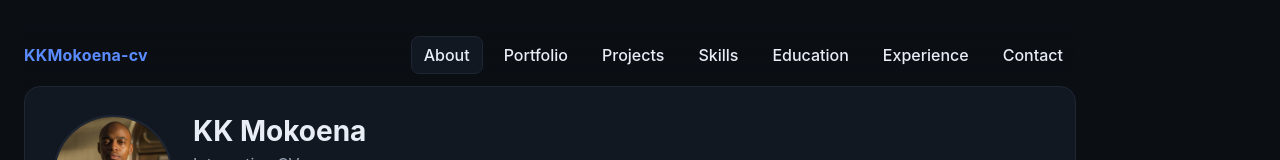
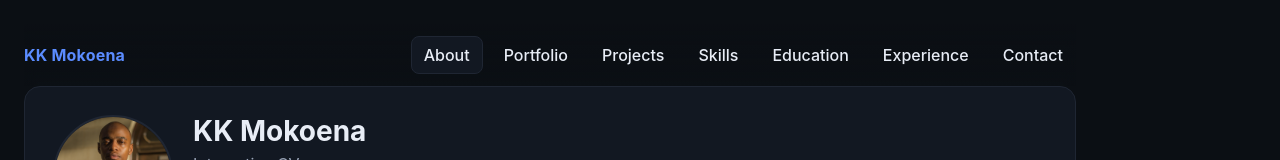
Before and after one commit to KolotiKatlehoMokoena/CV, a React (Vite) app: page / in a window 1280 px wide. Shown: the top 160 px of the page. Built offline with nearby package versions, Linux system fonts and the light colour scheme.

Commit message:
Fix CV link and add .gitignore

```diff
--- a/src/App.jsx
+++ b/src/App.jsx
@@ -44,11 +44,11 @@ function Nav({ active, onNavigate }) {
         </button>
         <a
           className="brand"
-          href="/KKMokoena_CV.pdf"
+          href="/kkmokoena_cv.pdf"
           target="_blank"
           rel="noopener noreferrer"
         >
-          KKMokoena-cv
+          KK Mokoena
         </a>
       </div>
       <ul className="nav-list desktop">
@@ -201,7 +201,7 @@ function App() {
           <p>Interactive CV </p>
           <div className="hero-actions">
             <a className="btn" href="#projects" onClick={(e) => { e.preventDefault(); scrollTo('projects') }}>View Projects</a>
-              <a className="btn outline" href="/KKMokoena_CV.pdf" target="_blank" rel="noreferrer">Preview CV</a>
+              <a className="btn outline" href="/kkmokoena_cv.pdf" target="_blank" rel="noreferrer">Preview CV</a>
           </div>
         </div>
       </header>
```
Also changed, not shown: 1 other file (tests, documents, lock files or other folders).
